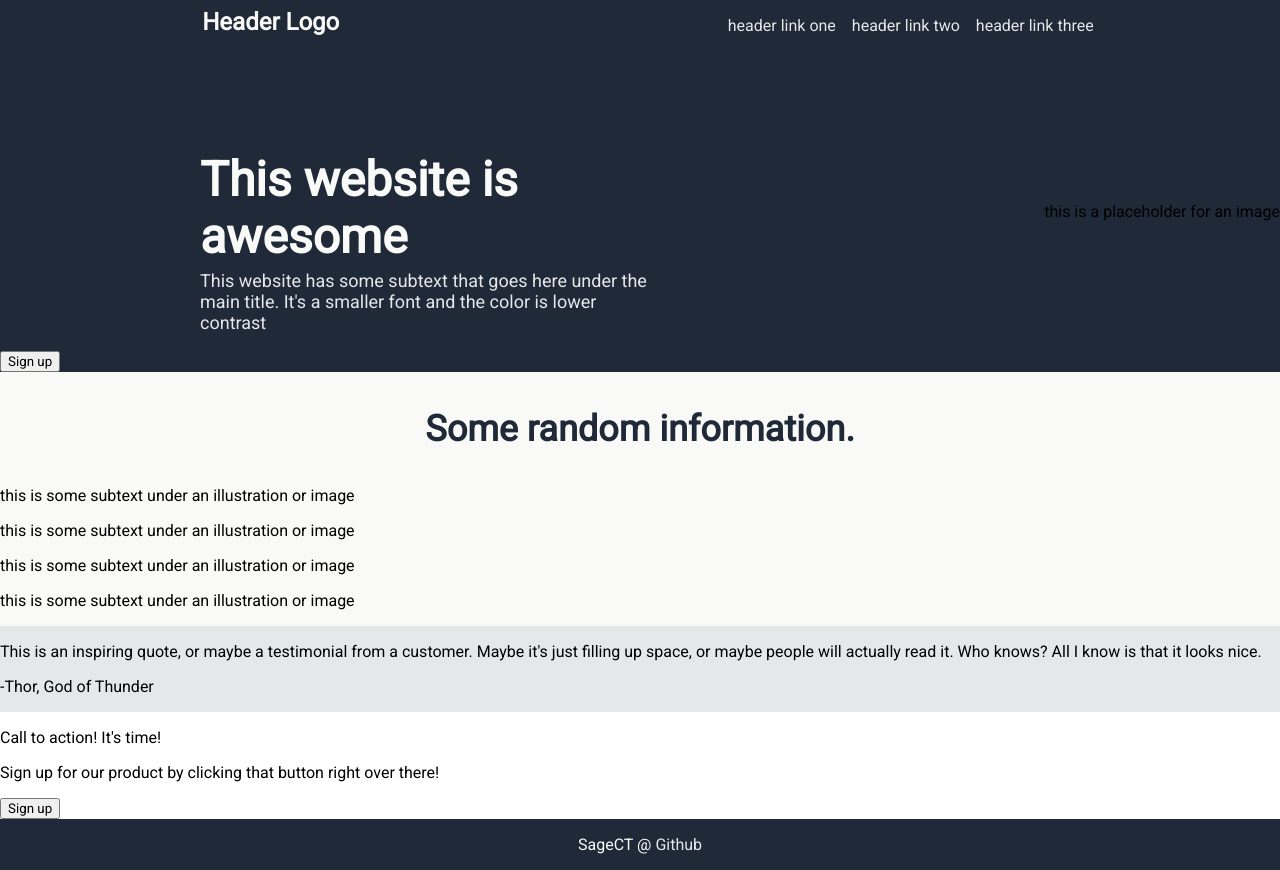
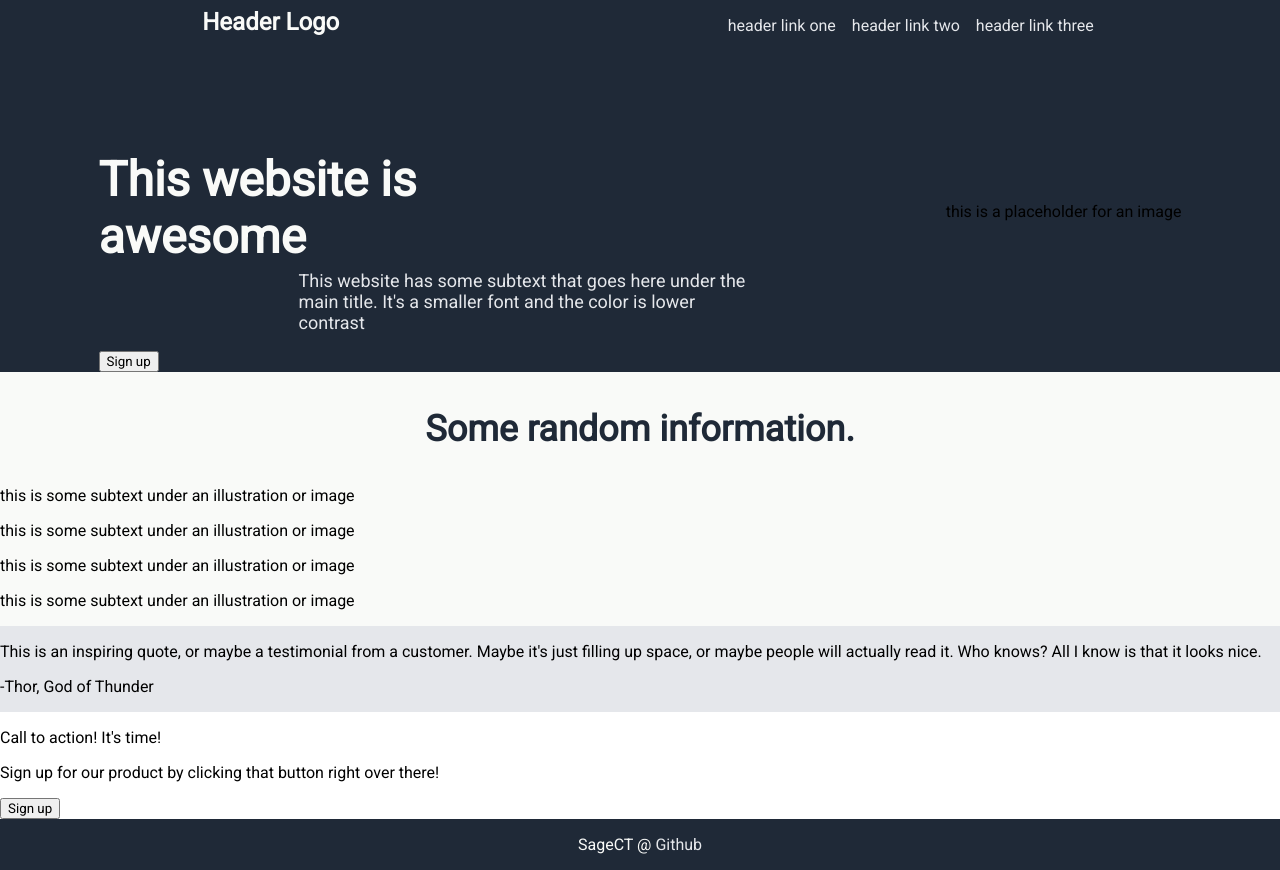
Before and after one commit to SageCT/landing-page-odin, a plain HTML site: page index.html in a window 1280 px wide. Drawn offline with Linux system fonts and the light colour scheme.

Commit message:
Updated block 1 formatting

```diff
--- a/styles.css
+++ b/styles.css
@@ -59,9 +59,12 @@ a {
 .block-1 {
   display: flex;
   flex-direction: row;
-  justify-content: space-between;
+  justify-content: space-around;
   align-items: center;
   background-color: #1f2937;
+}
+
+.block-1-right {
 }
 
 #logo-text {
@@ -69,7 +72,7 @@ a {
   font-size: 48px;
   font-weight: 800;
   margin-top: 100px;
-  margin-left: 200px;
+  margin-left: 0px;
   margin-bottom: 5px;
   color: #f9faf8;
   background-color: #1f2937;
```
